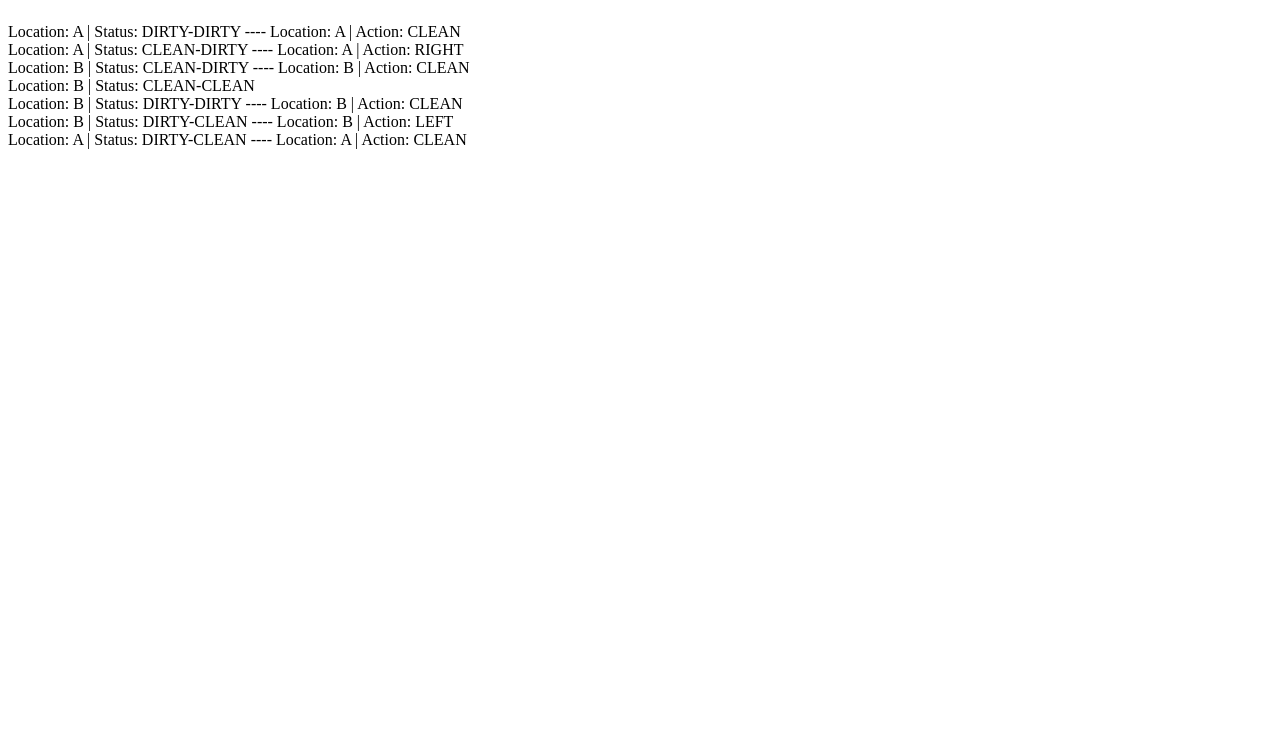
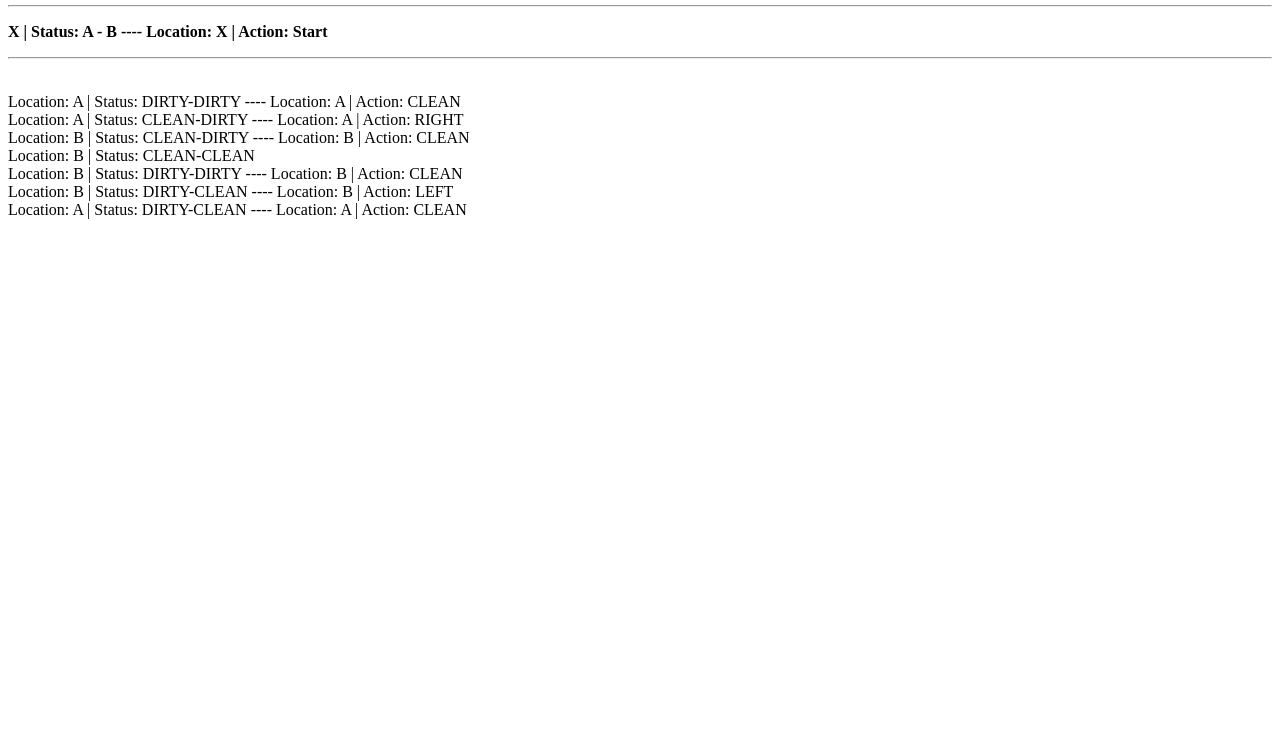
Before and after one commit to SelvinLP/IA-201701133, a plain HTML site: page index.html in a window 1280 px wide. Shown: the part 62-800 px from the top of the page. Drawn offline with Linux system fonts and the light colour scheme.

Commit message:
Agregando encabezados

```diff
--- a/index.html
+++ b/index.html
@@ -8,6 +8,9 @@
 </head>
 <body>
     <h2>Tarea 1 - 201701133</h2>
+    <hr>
+    <p><b> X | Status: A - B ---- Location: X | Action: Start</b></p>
+    <hr>
     <p id="log"></p>
     <script type="text/javascript" src="script.js"></script>
 </body>
```
